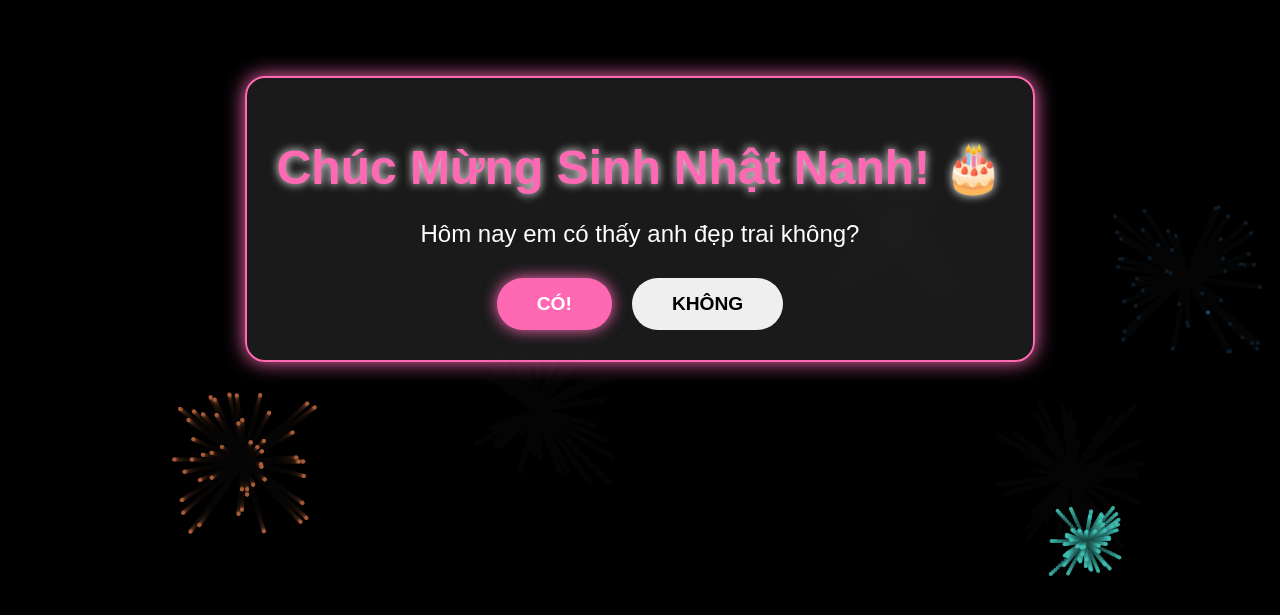
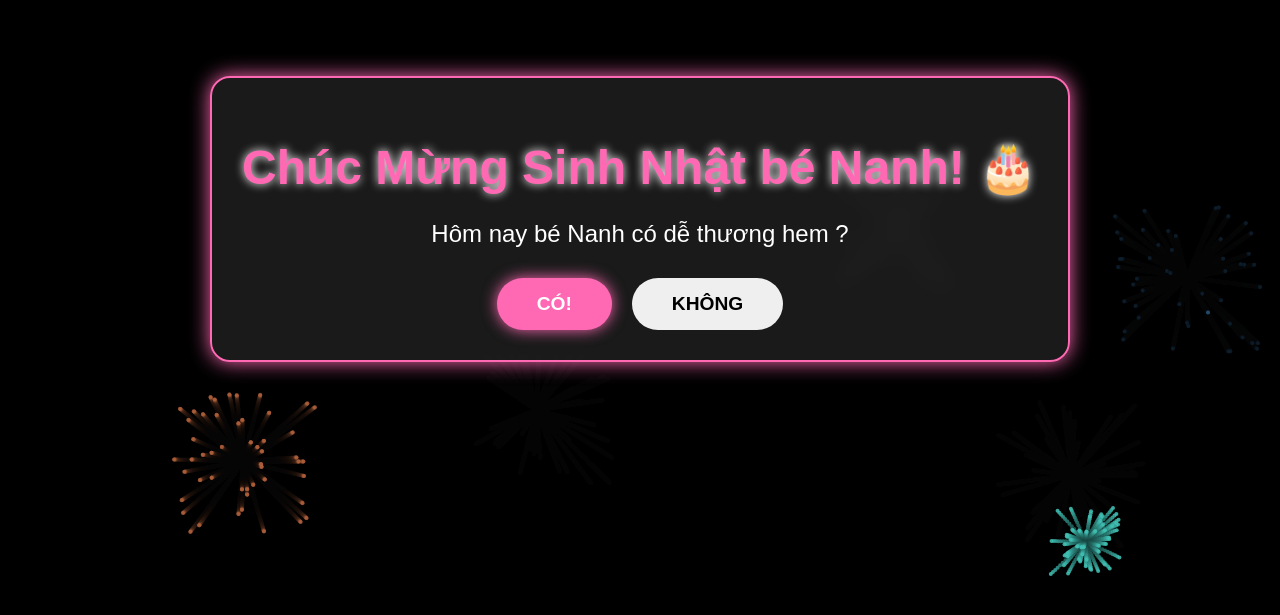
Before and after one commit to Phaethon-vna/ILOVE4-4, a plain HTML site: page index.html in a window 1280 px wide. Shown: the part 181-796 px from the top of the page. Drawn offline with Linux system fonts and the light colour scheme.

Commit message:
Update index.html

```diff
--- a/index.html
+++ b/index.html
@@ -82,9 +82,9 @@
     <canvas id="canvas"></canvas>
 
     <div class="container">
-        <h1 id="title">Chúc Mừng Sinh Nhật Nanh! 🎂</h1>
+        <h1 id="title">Chúc Mừng Sinh Nhật bé Nanh! 🎂</h1>
 
-        <p id="message">Hôm nay em có thấy anh đẹp trai không?</p>
+        <p id="message">Hôm nay bé Nanh có dễ thương hem ?</p>
 
         <div class="btn-group">
             <button id="btnYes" onclick="celebrate()">CÓ!</button>
@@ -118,7 +118,7 @@
 
         function celebrate() {
             // // THAY ĐỔI THÔNG BÁO KHI BẤM CHỌN TẠI ĐÂY
-            alert("Biết ngay mà! Chúc mừng sinh nhật em yêu ❤️");
+            alert("Anh biết mò yêu Nanh quá đi Chụt Chụt ❤️");
             bgMusic.play(); // Bật nhạc
             startFirevorks(); // Kích hoạt pháo hoa mạnh hơn
         }
```
